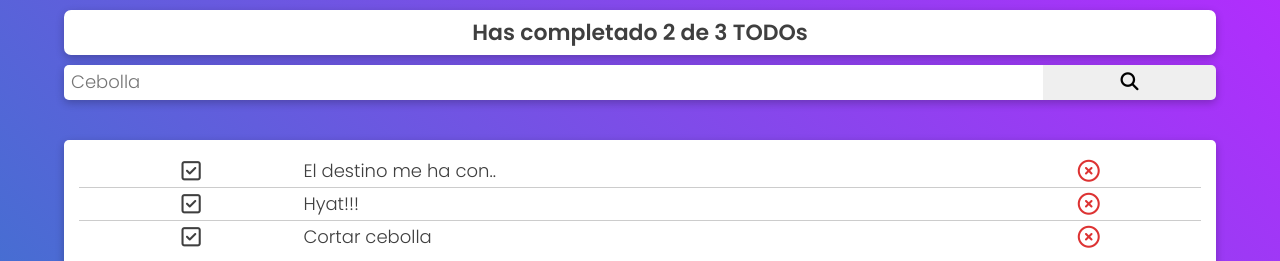
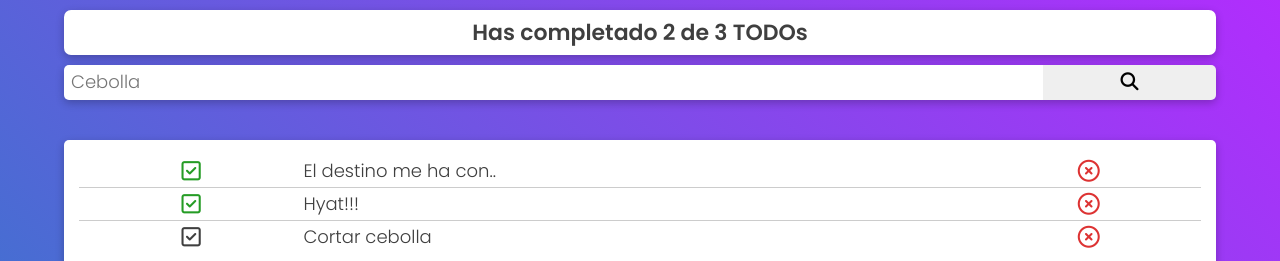
Before and after one commit to yaakov04/to-do-list-react, a React (Create React App) app: page / in a window 1280 px wide. Shown: the top 261 px of the page. Built offline with nearby package versions, Linux system fonts and the light colour scheme.

Commit message:
habilite el contador y el buscador

```diff
--- a/src/App.js
+++ b/src/App.js
@@ -1,3 +1,4 @@
+import React from "react";
 import { Fragment } from "react/cjs/react.production.min";
 import TodoCounter from "./components/TodoCounter";
 import TodoSearch from "./components/TodoSearch";
@@ -5,21 +6,50 @@ import TodoList from "./components/TodoList";
 import TodoItem from "./components/TodoItem";
 import CreateTodoButton from "./components/CreateTodoButton";
 
+const defaultTodos = [
+  { id: 1, text: "El destino me ha con..", completed: true },
+  { id: 2, text: "Hyat!!!", completed: true },
+  { id: 3, text: "Cortar cebolla", completed: false },
+];
+
+
+
 function App() {
-  const todos = [
-    { id: 1, text: "El destino me ha con..", completed: false },
-    { id: 2, text: "Hyat!!!", completed: false },
-    { id: 3, text: "Cortar cebolla", completed: false },
-  ];
+
+  const [searchValue, setSearchValue] = React.useState('');
+  const [todos, setTodos] = React.useState(defaultTodos);
+
+  const completedTodos = todos.filter(todo => todo.completed===true).length;
+  const totalTodos = todos.length;
+
+  let searchedTodos = [];
+
+  if (!searchValue.length >= 1) {
+    searchedTodos = todos;
+  }else{
+    searchedTodos = todos.filter(todo=>{
+      const todoText = todo.text.toLowerCase();
+      const searchText = searchValue.toLowerCase();
+      return todoText.includes(searchText);
+    });
+  }
+
   return (
     <Fragment>
-      <TodoCounter />
+      <TodoCounter
+      total={totalTodos}
+      completed={completedTodos} />
 
-      <TodoSearch />
+      <TodoSearch
+      searchValue={searchValue}
+      setSearchValue={setSearchValue} />
 
       <TodoList>
-        {todos.map((todo) => (
-          <TodoItem key={todo.id} text={todo.text} />
+        {searchedTodos.map((todo) => (
+          <TodoItem
+          key={todo.id}
+          text={todo.text}
+          completed={todo.completed} />
         ))}
       </TodoList>
 
--- a/src/components/CreateTodoButton.css
+++ b/src/components/CreateTodoButton.css
@@ -1,17 +1,21 @@
-.nav-footer{
+.nav-footer {
   position: fixed;
   bottom: 0;
   width: 100%;
   display: flex;
   justify-content: center;
 }
-.nav-footer button{
+.nav-footer button {
   border: none;
   padding: 1rem 1.7rem;
   border-radius: 50%;
-    background-color:rgba(177,45,253,1);
+  background-color: rgba(177, 45, 253, 1);
   color: #ffffff;
   font-size: 2.8rem;
   margin: 1rem 0;
   box-shadow: rgba(0, 0, 0, 0.24) 0px 3px 8px;
+  transition: transform .3s ease-in-out;
 }
+.nav-footer button:hover {
+    transform: scale(1.2);
+}
--- a/src/components/CreateTodoButton.jsx
+++ b/src/components/CreateTodoButton.jsx
@@ -2,9 +2,14 @@ import React from "react";
 import "./CreateTodoButton.css";
 
 const CreateTodoButton = () => {
+  const onButton = () => {
+    console.log('clic');
+  };
   return (
     <div className="nav-footer">
-      <button><i class="fas fa-plus"></i></button>
+      <button
+      onClick={onButton}
+      ><i className="fas fa-plus"></i></button>
     </div>
   );
 };
--- a/src/components/TodoCounter.jsx
+++ b/src/components/TodoCounter.jsx
@@ -1,10 +1,10 @@
 import React from "react";
 import "./TodoCounter.css";
 
-const TodoCounter = () => {
+const TodoCounter = ({total, completed}) => {
   return (
       <div className="header-container">
-          <h2 className="header">Has completado 2 de 3 TODOs</h2>
+          <h2 className="header">Has completado {completed} de {total} TODOs</h2>
       </div>
   );
 };
--- a/src/components/TodoItem.css
+++ b/src/components/TodoItem.css
@@ -14,6 +14,11 @@
 .list-item .check {
   width: 20%;
   text-align: center;
+  cursor: pointer;
+  transition: color .3s ease;
+}
+.list-item .check:hover {
+  color: rgb(37, 156, 37);
 }
 .check--completed {
   color: rgb(37, 156, 37);
@@ -26,4 +31,10 @@
   text-align: center;
   width: 20%;
   color: rgb(221, 51, 51);
+  cursor: pointer;
+  transition: transform 0.3s ease;
 }
+
+.list-item .delete:hover {
+  transform: scale(1.2);
+}
--- a/src/components/TodoItem.jsx
+++ b/src/components/TodoItem.jsx
@@ -1,12 +1,23 @@
 import React from "react";
 import "./TodoItem.css";
 
-const TodoItem = ({ text }) => {
+const TodoItem = ({ text, completed }) => {
+  const onComplete = () => {
+    console.log('clic');
+  };
+  const onDelete = () => {
+    console.log('clic de');
+  };
   return (
     <li className="list-item">
-      <i class="check far fa-check-square"></i>
+      <i
+        className={`check ${completed ? "check--completed" : ""} far fa-check-square`}
+        onClick={onComplete}
+      ></i>
       <p>{text}</p>
-      <i class="delete far fa-times-circle"></i>
+      <i className="delete far fa-times-circle"
+         onClick={onDelete}
+      ></i>
     </li>
   );
 };
--- a/src/components/TodoSearch.css
+++ b/src/components/TodoSearch.css
@@ -1,19 +1,23 @@
-.input-search{
+.input-search {
   width: 90%;
   margin: 0 auto;
   overflow: hidden;
-    border-radius: .5rem;
+  border-radius: 0.5rem;
   box-shadow: rgba(0, 0, 0, 0.24) 0px 3px 8px;
 }
 
-.input-search input{
+.input-search input {
   width: 85%;
   border: none;
-    padding: .7rem;
+  padding: 0.7rem;
 }
 
-.input-search button{
+.input-search input:focus-visible {
+  outline: none;
+}
+
+.input-search button {
   border: none;
   width: 15%;
-    padding: .7rem;
+  padding: 0.7rem;
 }
--- a/src/components/TodoSearch.jsx
+++ b/src/components/TodoSearch.jsx
@@ -1,13 +1,22 @@
 import React from "react";
 import "./TodoSearch.css";
 
-const TodoSearch = () => {
+const TodoSearch = ({searchValue, setSearchValue}) => {
+
+  const onValueChange = (e) => {
+    //console.log(e.target.value);
+    setSearchValue(e.target.value);
+  };
+
   return (
     <div className="input-search">
-      <form action="" method="get">
-        <input type="text" placeholder="Cebolla" />
-        <button>
-          <i class="fas fa-search"></i>
+      <form>
+        <input type="text"
+        placeholder="Cebolla"
+        value={searchValue}
+        onChange={onValueChange} />
+        <button type="button">
+          <i className="fas fa-search"></i>
         </button>
       </form>
     </div>
```
Lines whose indentation alone changed are shown as unchanged.
